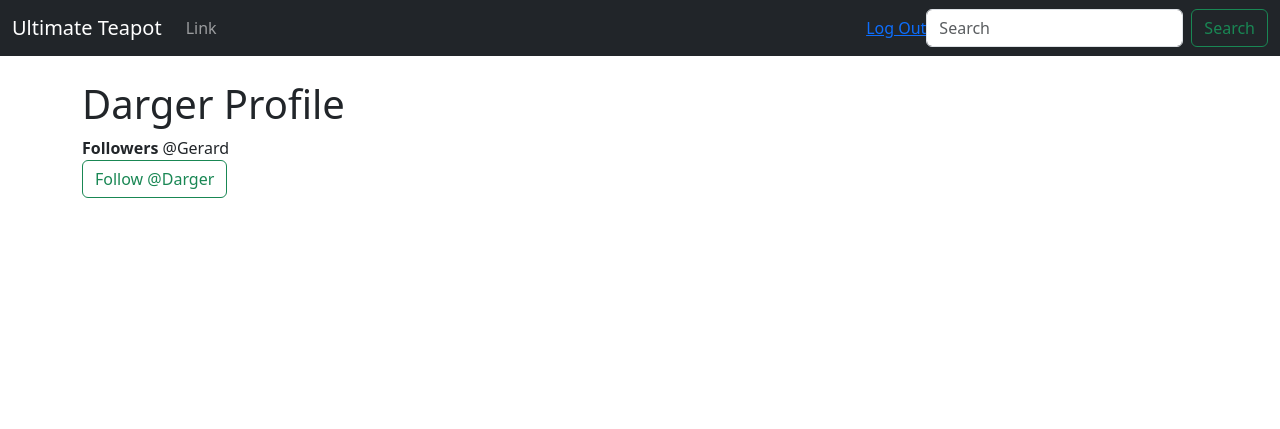
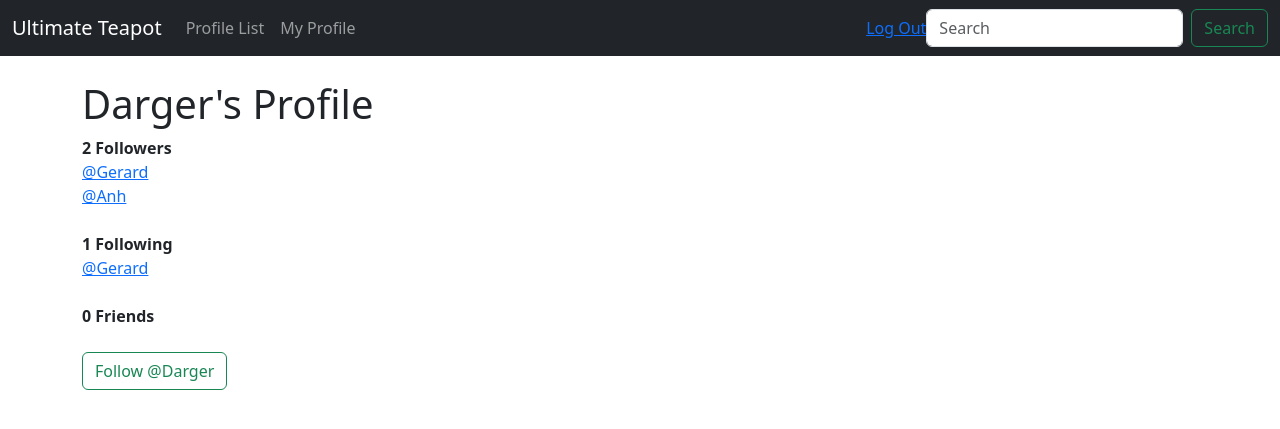
Before and after one commit to Ultimate-Teapot/Ultimate-Teapot, a Django app: a page that uses UltimateTeapot/templates/navbar.html in a window 1280 px wide. Shown: the top 429 px of the page. Run offline with Django 4.2, Linux system fonts and the light colour scheme; a user stored in the database is signed in; data comes from the database, SQL or seed files in the repository.

Commit message:
Be Friends, Follow and Unfollow works, authors' name can be clicked to go to there pages, added profiles list and my profile button direct to the wanted page

```diff
--- a/UltimateTeapot/UltimateTeapot/settings.py
+++ b/UltimateTeapot/UltimateTeapot/settings.py
@@ -38,7 +38,7 @@ INSTALLED_APPS = [
     'django.contrib.sessions',
     'django.contrib.messages',
     'django.contrib.staticfiles',
-    'django_extensions',
+    # 'django_extensions',
     'main.apps.MainConfig',
 ]
 
--- a/UltimateTeapot/main/models.py
+++ b/UltimateTeapot/main/models.py
@@ -5,9 +5,8 @@ from django.db.models.signals import post_save
 
 class Profile(models.Model):
     user = models.OneToOneField(User, on_delete=models.CASCADE)
-
-    # following = models.ManyToManyField("self", related_name="users_followed", symmetrical=False, blank=True)
     followers = models.ManyToManyField("self", related_name="users_following", symmetrical=False, blank=True)
+    friends =  models.ManyToManyField("self", related_name="friends_with", symmetrical=False, blank=True)
 
     def __str__(self):
         return self.user.username
--- a/UltimateTeapot/main/views.py
+++ b/UltimateTeapot/main/views.py
@@ -38,7 +38,7 @@ def signup(request):
                 user_model = User.objects.get(username=username)
                 new_profile = Profile.objects.create(user=user_model)
                 new_profile.save()
-                return redirect('signup')
+                return redirect('login')
 
         else:
             messages.info(request, 'Password Not Matching')
@@ -103,6 +103,16 @@ def profile(request, username):
             if action == "follow":
                 profile.followers.add(current_user)
 
+                if current_user in profile.users_following.all():
+                    profile.friends.add(current_user)
+                    current_user.friends.add(profile)
+
+            elif action == "unfollow":
+                profile.followers.remove(current_user)
+                if current_user in profile.friends.all():
+                    profile.friends.remove(current_user)
+                    current_user.friends.remove(profile)
+
             profile.save()
 
         return render(request, "profile.html", {"profile":profile})
@@ -110,9 +120,9 @@ def profile(request, username):
         messages.success(request, ("You must be logged in to view this page"))
         return redirect('home')
 
-def followers(request, username):
-    if request.user.is_authenticated:
-        user = User.objects.get(username=username)
-        profile = Profile.objects.get(user=user)
-        followers = profile.followers
-        return render(request, "followers.html", {""})
+# def followers(request, username):
+#     if request.user.is_authenticated:
+#         user = User.objects.get(username=username)
+#         profile = Profile.objects.get(user=user)
+#         followers = profile.followers
+#         return render(request, "followers.html", {""})
--- a/UltimateTeapot/templates/navbar.html
+++ b/UltimateTeapot/templates/navbar.html
@@ -7,11 +7,23 @@
       <div class="collapse navbar-collapse" id="navbarSupportedContent">
         <ul class="navbar-nav me-auto mb-2 mb-lg-0">
           <li class="nav-item">
-            <a class="nav-link" href="#">Link</a>
+            <a class="nav-link"
+              href="{% url 'authors' %}">Profile List</a>
           </li>
 
+          {% if user.is_authenticated %}
+          <li class="nav-item">
+            <a class="nav-link"
+              href="{% url 'profile' request.user.username  %}">My Profile</a>
+          </li>
+          {% endif %}
+
         </ul>
-        <a href="{% url 'logout' %}"> Log Out</a>
+
+        {% if user.is_authenticated %}
+          <a href="{% url 'logout' %}"> Log Out</a>
+        {% endif %}
+
         <form class="d-flex" role="search">
           <input class="form-control me-2" type="search" placeholder="Search" aria-label="Search">
           <button class="btn btn-outline-success" type="submit">Search</button>
--- a/UltimateTeapot/templates/profile.html
+++ b/UltimateTeapot/templates/profile.html
@@ -3,25 +3,44 @@
 {% block content %}
 
 {% if profile %}
-    <h1>{{ profile.user.username }} Profile</h1>
+    <h1>{{ profile.user.username }}'s Profile</h1>
+    <strong>{{ profile.followers.all|length }} Followers</strong></br>
+    {% for follower in profile.followers.all %}
+        <a href="{% url 'profile' follower.user.username %}">@{{ follower }}</a><br/>
+    {% endfor %}
+    <br/>
 
-    <strong>Followers</strong>
-    {% for follower in profile.followers.all %}
-        @{{ follower.user.username }}<br/>
+    <strong>{{ profile.users_following.all|length }} Following</strong></br>
+    {% for following in profile.users_following.all %}
+        <a href="{% url 'profile' following.user.username %}">@{{ following }}</a><br/>
     {% endfor %}
 
+    </br><strong>{{ profile.friends.all|length }} Friends</strong></br>
+    {% for friend in profile.friends.all %}
+    @{{ friend }}</a><br/>
+    {% endfor %}
+
+    </br>
 <div class="Follow button">
         <form method=POST>
             {% csrf_token %}
-            {% if profile.user.username != user.username %}
-            <button class="btn btn-outline-success" name="follow" value="follow" type="submit">
-                Follow @{{ profile.user.username }}
-            </button>
+            {% if profile.user.username != user.profile.user.username %}
+                {% if profile in user.profile.users_following.all %}
+
+                <button class="btn btn-outline-danger" name="follow" value="unfollow" type="submit">
+                    Unfollow @{{ profile.user.username }}
+                </button>
+                {% else %}
+                        <button class="btn btn-outline-success" name="follow" value="follow" type="submit">
+                            Follow @{{ profile.user.username }}
+                        </button>
+
+                {% endif %}
+            {% endif %}
+        </form>
+</div>
 
 
-            {% endif %}
-        </form>
-    </div>
 
 {% endif %}
 
```
Also changed, not shown: UltimateTeapot/templates/authors.html (+8 -1 lines), UltimateTeapot/db.sqlite3, UltimateTeapot/main/migrations/0004_auto_20230303_0027.py (added).
